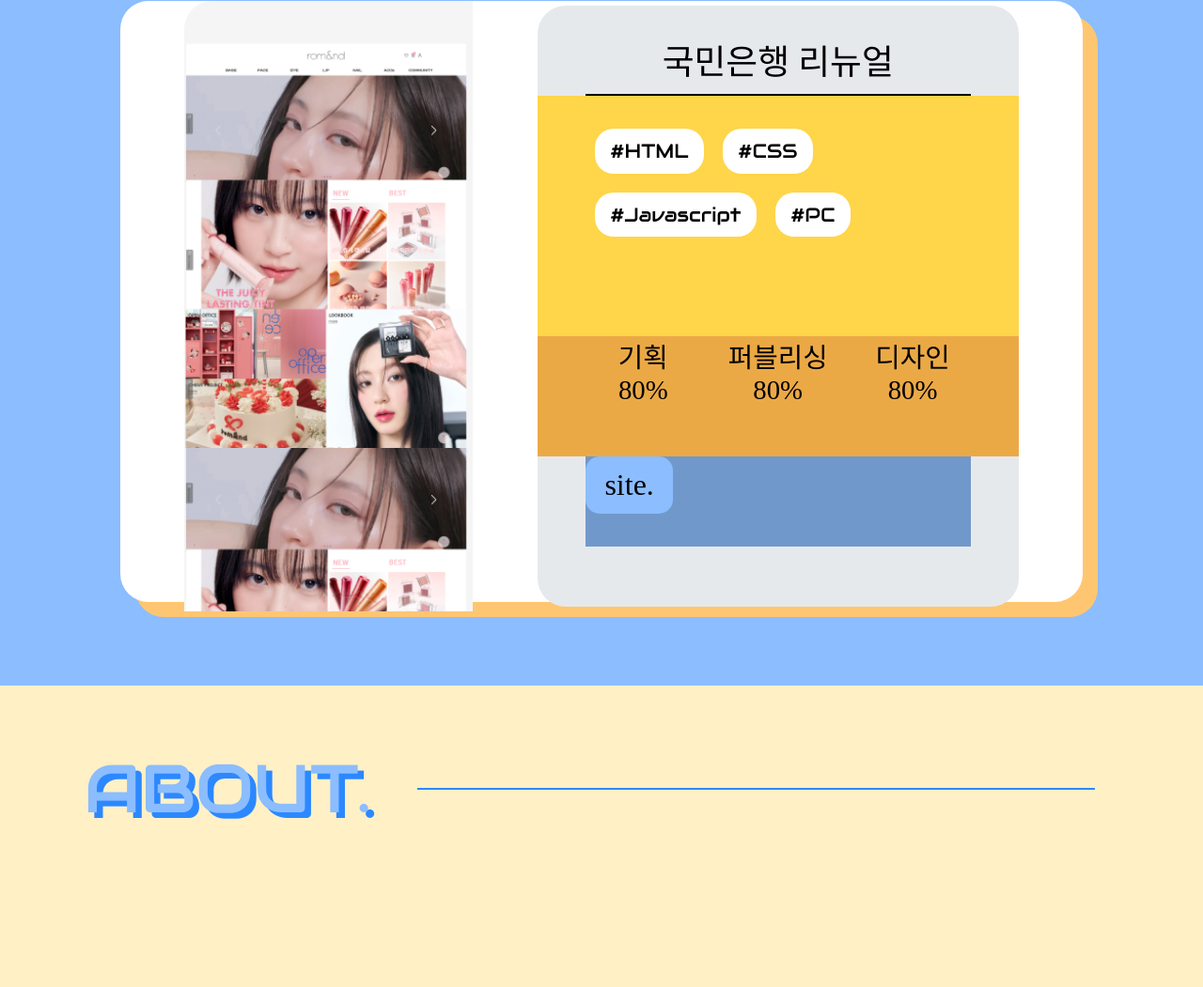
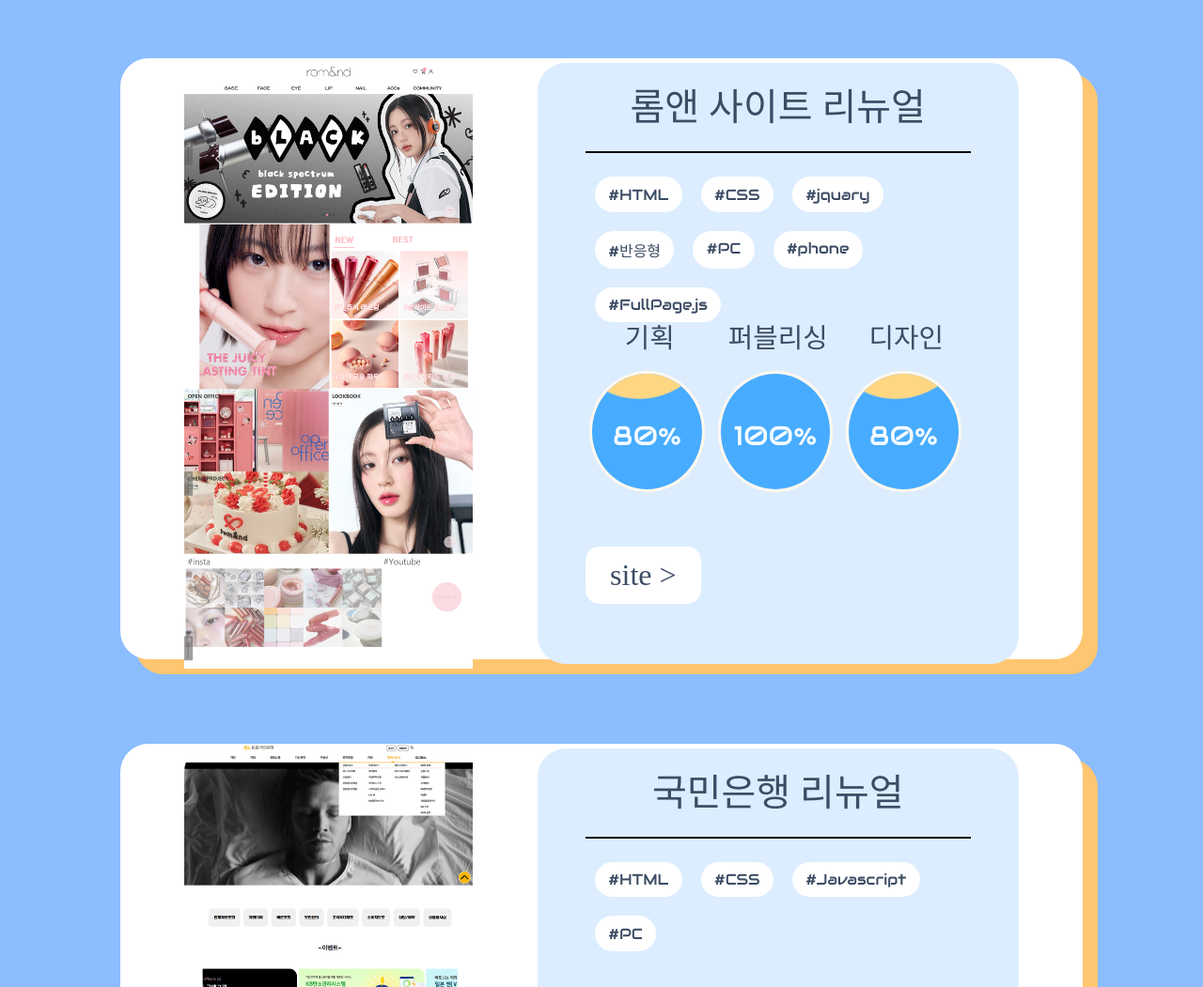
Before and after one commit to yurim0315/yurim_portfolio_1, a plain HTML site: page index.html in a window 1280 px wide. Shown: the part 1749-2800 px from the top of the page at 94% size. Drawn offline with Linux system fonts and the light colour scheme; a web font is replaced by a local one.

Commit message:
12.23_1_up

```diff
--- a/css/index.css
+++ b/css/index.css
@@ -5,6 +5,7 @@
     font-family: "Audiowide", serif;
     font-weight: 400;
     font-style: normal;
+    unicode-range: U+0041-005A, U+0061-007A, U+0030-0039, U+0020-002F, U+003A-0040, U+005B-0060, U+007B-007E;
 }
 
 @font-face {
@@ -12,11 +13,19 @@
     src: url('https://fastly.jsdelivr.net/gh/projectnoonnu/noonfonts_2302_01@1.0/GeekbleMalang2WOFF2.woff2') format('woff2');
     font-weight: normal;
     font-style: normal;
+    unicode-range: U+1100-11FF, U+3130-318F, U+AC00-D7AF;
 }
 
 @font-face {
     font-family: 'Ownglyph_ParkDaHyun';
     src: url('https://fastly.jsdelivr.net/gh/projectnoonnu/2411-3@1.0/Ownglyph_ParkDaHyun.woff2') format('woff2');
+    font-weight: normal;
+    font-style: normal;
+}
+
+@font-face {
+    font-family: 'DepartureMono-Regular';
+    src: url('https://fastly.jsdelivr.net/gh/projectnoonnu/2409-1@1.0/DepartureMono-Regular.woff2') format('woff2');
     font-weight: normal;
     font-style: normal;
 }
@@ -39,6 +48,7 @@
 html,
 body {
     scroll-behavior: smooth;
+    color: #3c4c64;
 }
 
 /* ================================= */
@@ -122,15 +132,84 @@
     width: 100%;
 }
 
+#intro {
+    height: 100vh;
+    background-color: #2c88ff;
+    animation: intro_out 3.5s forwards;
+}
+
+.intro_title {
+    position: relative;
+    transform: translate(-50%, -50%);
+    left: 50%;
+    top: 45%;
+    font-size: 5vw;
+    text-align: center;
+    animation: intro_title 3s forwards;
+    font-family: 'DepartureMono-Regular';
+    color: white;
+}
+
+@keyframes intro_title {
+    0% {
+        opacity: 0;
+    }
+
+    20% {
+        opacity: 1;
+    }
+
+    30% {
+        opacity: 0;
+    }
+
+    40% {
+        opacity: 1;
+    }
+
+    60% {
+        opacity: 0;
+    }
+
+    100% {
+        opacity: 1;
+    }
+}
+
+.intro_progress {
+    position: relative;
+    transform: translate(-50%, -50%);
+    left: 50%;
+    top: 45%;
+    background: #ffffff;
+    border-radius: 20px;
+    height: 2vw;
+    width: 30%;
+    border: 2px solid white;
+    overflow: hidden;
+
+}
+
+.intro_progress_inner {
+    height: 100%;
+    width: 0%;
+    background-color: #ffd549;
+    animation: intro_progress_inner 3s forwards;
+}
+
+@keyframes intro_progress_inner {
+    100% {
+        width: 100%;
+    }
+}
+
+
 #home {
     height: 100vh;
 }
 
 .container {
-    max-wisth: 100%;
-    position: absolute;
-    -webkit-transform: translate(-50%, -50%);
-    -ms-transform: translate(-50%, -50%);
+    position: relative;
     transform: translate(-50%, -50%);
     left: 50%;
     top: 50%;
@@ -140,20 +219,51 @@
     letter-spacing: 10px;
     font-weight: 800;
     color: transparent;
-    font-size: 10em;
+    font-size: 8vw;
     background-color: #8bbdff;
     text-shadow: 0.05em 0.05em #2c88ff;
     background-position: 30% 10%;
     -webkit-background-clip: text;
     text-align: center;
-    font-family: "Audiowide", serif;
+    font-family: 'DepartureMono-Regular';
 }
 
 .lg {
     font-weight: 300;
-    font-size: 8em;
+    font-size: 5vw;
+    animation: lg 3s ease-in forwards;
+    animation-delay: 4s;
 }
 
+@keyframes lg {
+    49% {
+        text-shadow: 0.05em 0.05em #2c88ff;
+    }
+
+    50% {
+        text-shadow: 0.05em 0.05em #ffffff;
+    }
+
+    55% {
+        text-shadow: 0.05em 0.05em #2c88ff;
+    }
+
+    60% {
+        text-shadow: 0.05em 0.05em #ffffff;
+    }
+
+    70% {
+        text-shadow: 0.05em 0.05em #2c88ff;
+    }
+
+    80% {
+        text-shadow: 0.05em 0.05em #ffffff;
+    }
+
+    100% {
+        text-shadow: 0.05em 0.05em #2c88ff;
+    }
+}
 
 
 #project {
@@ -171,7 +281,7 @@
     font-size: 4.5em;
     padding: 5% 3%;
     margin: 0 4%;
-    font-family: "Audiowide", serif;
+    font-family: 'DepartureMono-Regular';
     color: #fff0c6;
     text-shadow: 0.09em 0.09em #eba946;
 }
@@ -219,7 +329,7 @@
 }
 
 .project_site>a {
-    cursor: url(/img/scroll_cusor.png) 2 2, auto;
+    cursor: url(../img/scroll_cusor.png) 2 2, auto;
 }
 
 .project_site img {
@@ -231,25 +341,25 @@
     height: 100%;
     /* max-width: 600px; */
     max-height: 650px;
-    background-color: #e6e9ec;
+    background-color: #dcedff;
     border-radius: 30px;
 }
 
 .project_index_title {
     height: 15%;
+    /* background-color: #2c88ff; */
     text-align: center;
-    padding: 30px;
+    padding: 3%;
     font-family: 'GeekbleMalang2WOFF2';
-    font-size: 2.3em;
+    font-size: 2.5em;
     border-bottom: 2px solid black;
     margin: 0 auto;
     width: 80%;
 }
 
 .project_index_tag {
-    padding: 5% 0px;
-    height: 40%;
-    background-color: #ffd549;
+    height: 25%;
+    padding: 3% 0px;
 }
 
 .project_index_tag>ul {
@@ -260,18 +370,16 @@
 }
 
 .project_index_tag>ul>li {
-    padding: 2.5% 4%;
+    padding: 2% 3.5%;
     background-color: #ffffff;
     border-radius: 20px;
     margin: 10px;
-    font-family: 'Ownglyph_ParkDaHyun';
-    font-family: "Audiowide", serif;
-    font-size: 1.3em;
+    font-family: "Audiowide", 'GeekbleMalang2WOFF2';
+    font-size: 1em;
 }
 
 .project_index_Contribution {
-    height: 20%;
-    background-color: #eba946;
+    height: 38%;
 }
 
 .project_index_Contribution>ul {
@@ -282,31 +390,93 @@
 }
 
 .project_index_Contribution>ul>li {
-    width: 30%;
+    width: 35%;
     text-align: center;
-    font-family: 'Ownglyph_ParkDaHyun';
+    font-family: "Audiowide", 'GeekbleMalang2WOFF2';
     font-size: 1.8em;
 }
 
+.project_index_Contribution>ul>li>span {
+    display: block;
+    padding: 10% 0;
+}
+
+.project_index_Contribution>ul>li>div {
+    margin: 3%;
+    border-radius: 50%;
+}
+
+.project_progress {
+    width: 90%;
+    height: 0;
+    padding-bottom: 90%;
+    border: 3px solid rgb(255, 248, 239);
+    background-color: #47acff;
+    overflow: hidden;
+    position: relative;
+}
+.project_progress>span {
+    width: 100%;
+    height: 100%;
+    text-align: center;
+    position: absolute;
+    top: 38%;
+    left: 0;
+    color: #f3faff;
+}
+
+.project_progress_inner {
+    width: 150%;
+    height: 150%;
+    position: absolute;
+    top: -160%;
+    left: -30%;
+    border-radius: 45%;
+    background: rgb(255, 215, 130);
+    animation: move 3s infinite linear;
+}
+
+
+@keyframes move {
+    100% {
+        transform: rotate(360deg);
+    }
+}
+.inner80 {
+    top: -130%;
+}
+
+.project_progress_inner>p {
+    margin-top: 15%;
+}
+
+
 .project_index_Contribution>ul>li>div>img {
-    max-width: 90%;
+    max-width: 100%;
 }
 
 .project_index_button {
-    height: 15%;
+    height: 17%;
+    padding: 3% 0px;
     margin: 0 auto;
     width: 80%;
-    background-color: #7198ca;
+    /* background-color: #7198ca; */
 }
 
 .project_btn_site>a {
     display: inline-block;
-    padding: 3% 5%;
+    width: 30%;
+    padding: 3% 0;
     text-align: center;
-    background-color: #8bbdff;
+    background-color: white;
     border-radius: 15px;
     font-size: 2em;
     font-family: 'Ownglyph_ParkDaHyun';
+    transition: 1s;
+}
+.project_btn_site>a:hover {
+    border: none;
+    background-color: #ffc671;
 }
 
 /* =========== */
@@ -325,7 +495,7 @@
     font-size: 4.5em;
     padding: 5% 3%;
     margin: 0 4%;
-    font-family: "Audiowide", serif;
+    font-family: 'DepartureMono-Regular';
     color: #8bbdff;
     text-shadow: 0.09em 0.09em #2c88ff;
 }
@@ -347,4 +517,6 @@
     background-color: #7198ca;
     text-align: center;
     line-height: 5vh;
+    color: white;
+    font-family: "Audiowide", serif;
 }
--- a/index.html
+++ b/index.html
@@ -17,6 +17,14 @@
 <body>
     <script>
         AOS.init();
+
+        // intro 후 home 자동 스크롤
+        setTimeout(function () {
+            const targetElement = document.getElementById('home');
+            targetElement.scrollIntoView({ behavior: 'smooth' });
+        }, 3000);
+
+
     </script>
     <div id="logo"><a href="#">
             <a href="mailto:yurim1313@naver.com" title="mail!">
@@ -35,13 +43,21 @@
 
         </header>
         <main>
+            <section id="intro">
+                <h1 class="intro_title">LODING</h1>
+                <div class="intro_progress">
+                    <div class="intro_progress_inner"></div>
+                </div>
+            </section>
+
             <section id="home">
                 <div class="container">
                     <div class="title" data-aos="slide-right" data-aos-duration="1500">CHOI_YURIM</div>
-                    <div class="title lg" data-aos="fade-right" data-aos-delay="1000" data-aos-duration="2000">PORTFOLIO
+                    <div class="title lg" data-aos="fade-right" data-aos-delay="1000" data-aos-duration="2000">-PORTFOLIO-
                     </div>
                 </div>
             </section>
+
             <section id="project">
                 <div class="pj_title" data-aos="slide-right" data-aos-duration="2000">
                     PROJECT.
@@ -49,7 +65,7 @@
 
                 <div class="project_box" data-aos="fade-in" data-aos-duration="2000">
                     <div class="project_site">
-                        <a href="#"><img src="img/123456.png" alt=""></a>
+                        <a href="#"><img src="img/romend_web.png" alt=""></a>
                     </div>
                     <div class="project_index">
                         <div class="project_index_title" data-aos="slide-up" data-aos-duration="3300">
@@ -70,20 +86,30 @@
                             <ul>
                                 <li>
                                     <span>기획</span>
-                                    <div>100%</div>
+                                    <div class="project_progress">
+                                        <div class="project_progress_inner inner80"></div>
+                                        <span>80%</span>
+                                    </div>
                                 </li>
                                 <li>
                                     <span>퍼블리싱</span>
-                                    <div>100%</div>
+                                    <div class="project_progress">
+                                        <div class="project_progress_inner"></div>
+                                        <span>100%</span>
+                                    </div>
                                 </li>
                                 <li>
                                     <span>디자인</span>
-                                    <div>80%</div>
+                                    <div class="project_progress">
+                                        <div class="project_progress_inner inner80"></div>
+                                        <span>80%</span>
+                                    </div>
                                 </li>
                             </ul>
                         </div>
                         <div class="project_index_button">
-                            <div class="project_btn_site"><a href="https://yurim0315.github.io/rom-nd_2/">site.</a>
+                            <div class="project_btn_site"><a href="https://yurim0315.github.io/rom-nd_2/"
+                                    target="_blank">site ></a>
                             </div>
                         </div>
                     </div>
@@ -91,7 +117,7 @@
 
                 <div class="project_box" d data-aos="fade-in" data-aos-duration="2000">
                     <div class="project_site">
-                        <a href="#"><img src="img/123456.png" alt=""></a>
+                        <a href="#"><img src="img/kb_web.png" alt=""></a>
                     </div>
                     <div class="project_index">
                         <div class="project_index_title">
@@ -109,20 +135,29 @@
                             <ul>
                                 <li>
                                     <span>기획</span>
-                                    <div>80%</div>
+                                    <div class="project_progress">
+                                        <div class="project_progress_inner"></div>
+                                        <span>100%</span>
+                                    </div>
                                 </li>
                                 <li>
                                     <span>퍼블리싱</span>
-                                    <div>80%</div>
+                                    <div class="project_progress">
+                                        <div class="project_progress_inner"></div>
+                                        <span>100%</span>
+                                    </div>
                                 </li>
                                 <li>
                                     <span>디자인</span>
-                                    <div>80%</div>
+                                    <div class="project_progress">
+                                        <div class="project_progress_inner"></div>
+                                        <span>100%</span>
+                                    </div>
                                 </li>
                             </ul>
                         </div>
                         <div class="project_index_button">
-                            <div class="project_btn_site"><a href="https://yurim0315.github.io/rom-nd_2/">site.</a>
+                            <div class="project_btn_site"><a href="https://yurim0315.github.io/rom-nd_2/">site></a>
                             </div>
                         </div>
                     </div>
```
Also changed, not shown: img/kb_web.png (added), img/romend_web.png (added).
